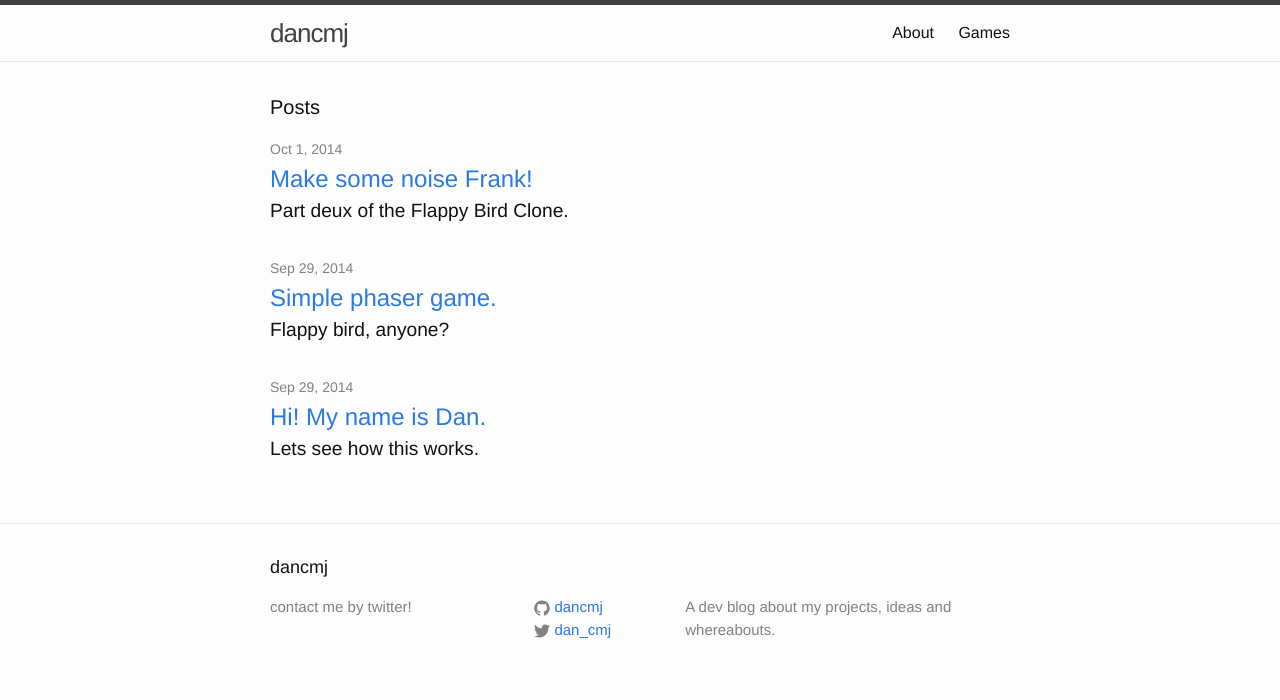
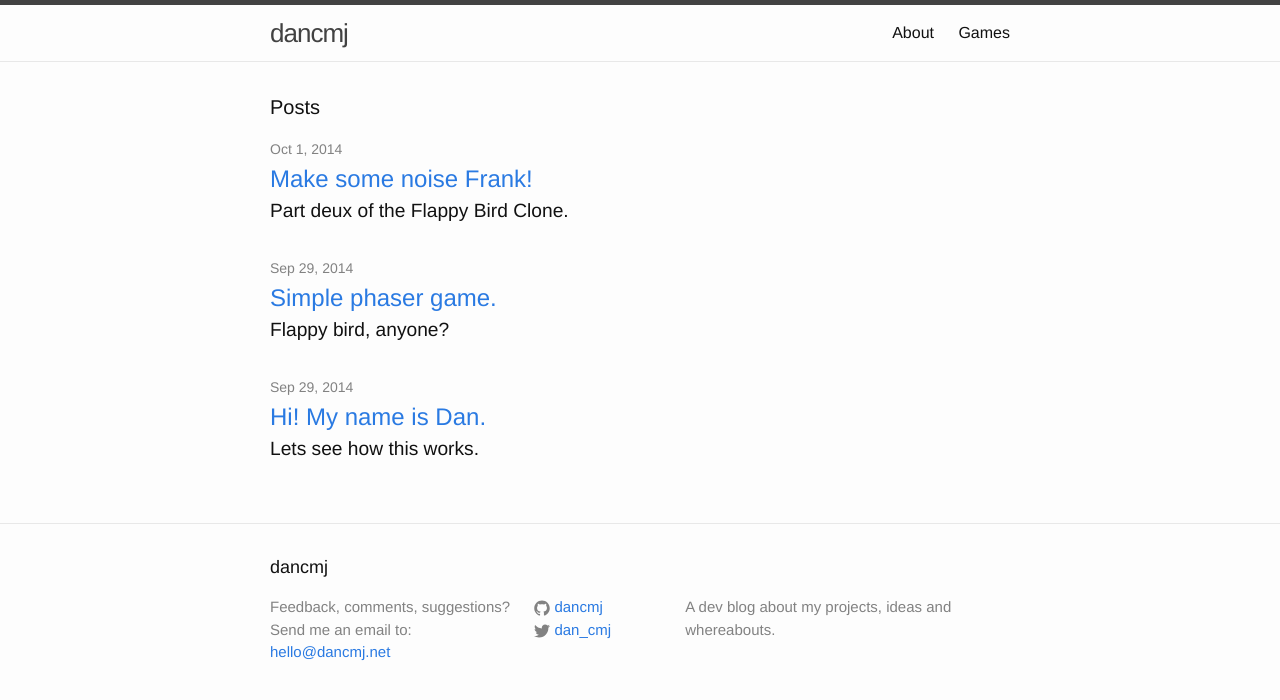
Before and after one commit to dancmj/dancmj.github.io, a Jekyll site: the page built from index.html, in a window 1280 px wide. Shown: the top 700 px of the page. Built offline with Jekyll 4.4.1, drawn with Linux system fonts in a browser that asks for light colours.

Commit message:
Updated contact information.

```diff
--- a/_includes/footer.html
+++ b/_includes/footer.html
@@ -7,8 +7,8 @@
     <div class="footer-col-wrapper">
       <div class="footer-col  footer-col-1">
         <ul class="contact-list">
-          <li>contact me by twitter!</li>
-          <!-- <li><a href="mailto:{{ site.email }}">{{ site.email }}</a></li> -->
+          <li>Feedback, comments, suggestions? Send me an email to:</li>
+           <li><a href="mailto:{{ site.email }}">{{ site.email }}</a></li>
         </ul>
       </div>
 
```
